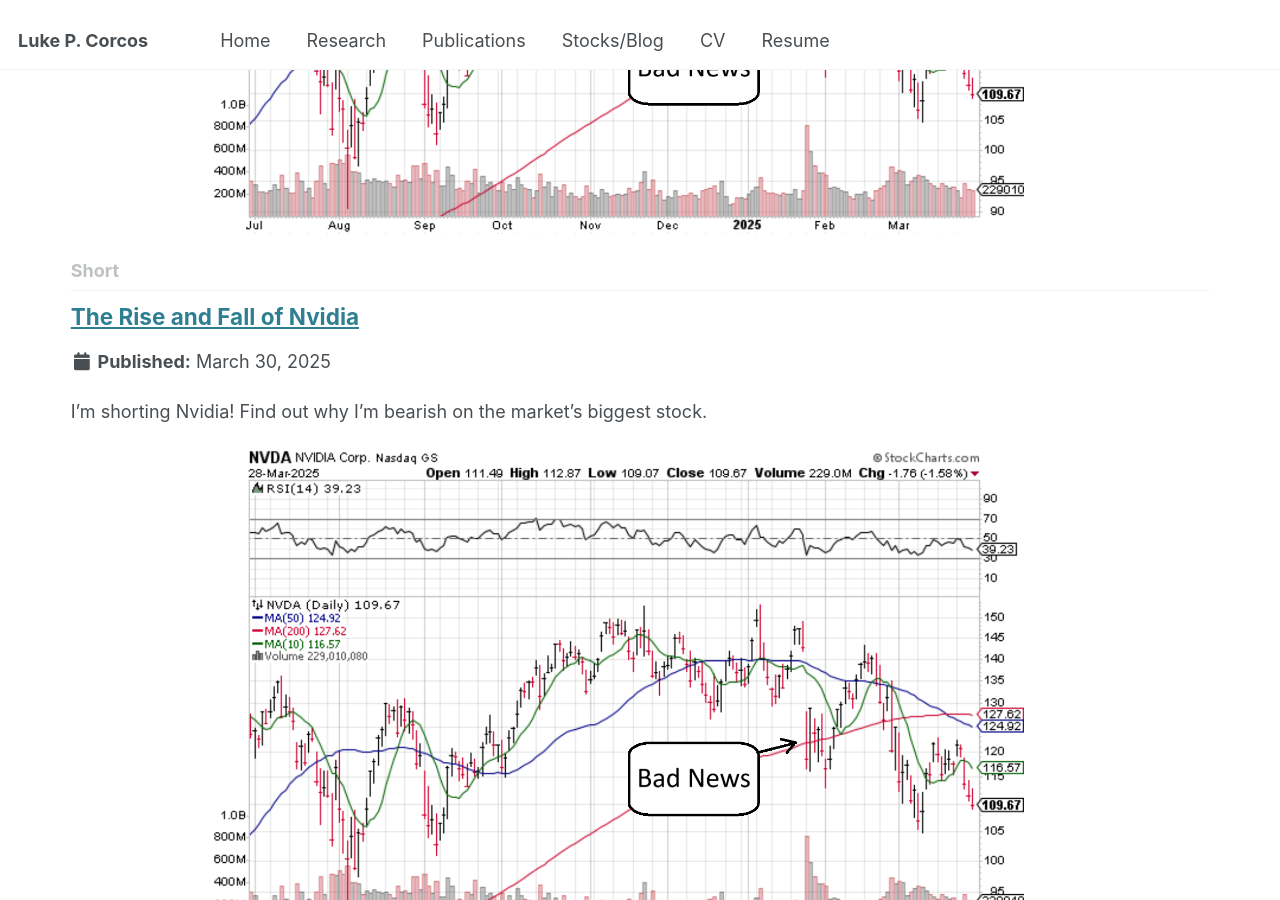
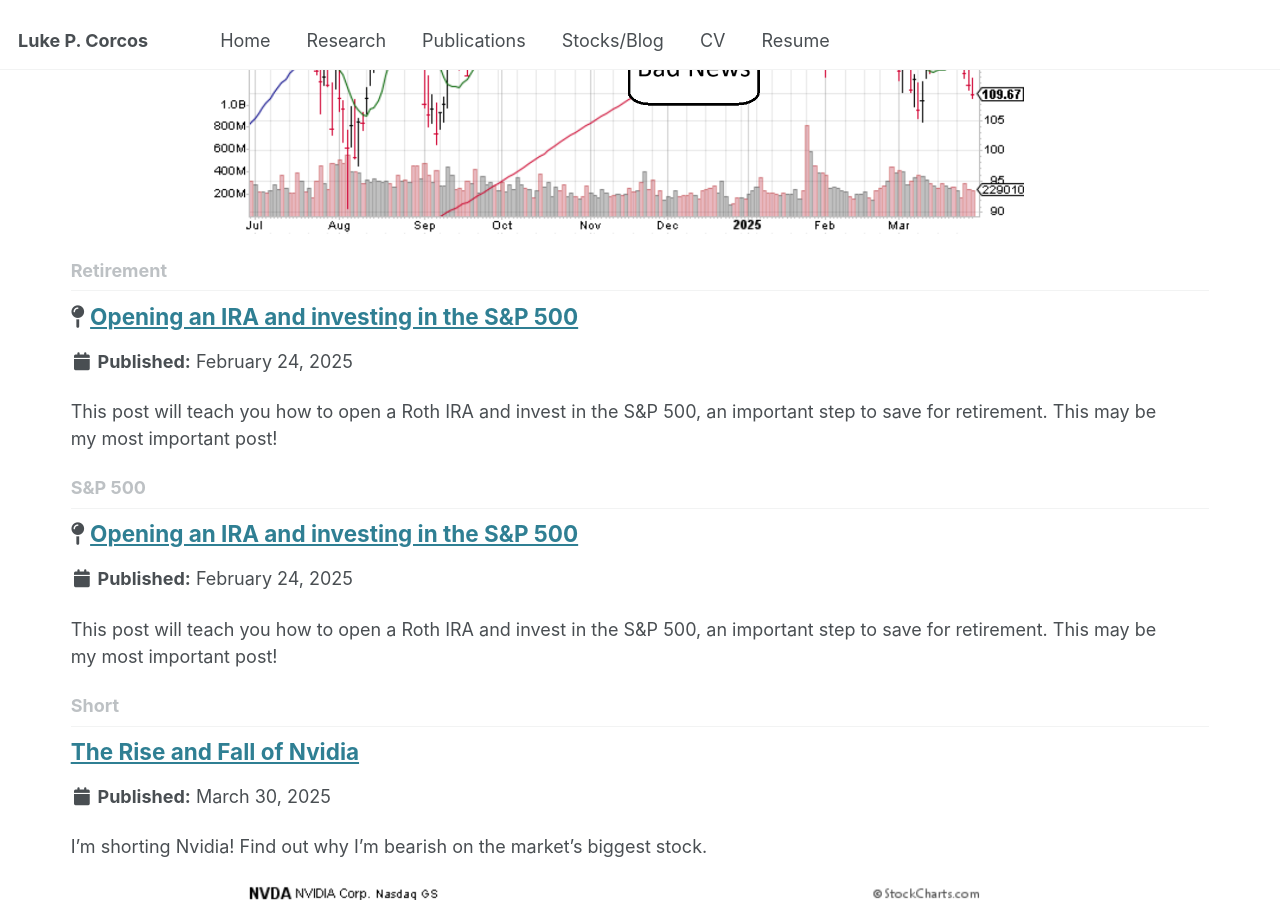
Before and after one commit to lpcorcos/lpcorcos.github.io, a Jekyll site: the page built from _pages/tag-archive.html, in a window 1280 px wide and 900 px high, scrolled down 828 px. Built offline with Jekyll 4.4.1, drawn with Linux system fonts in a browser that asks for light colours; some of the changed text lies outside the part shown.

Commit message:
Changed blog post to embedded pdf vs google doc.

```diff
--- a/_posts/2025/2025-02-24-Open_an_IRA.md
+++ b/_posts/2025/2025-02-24-Open_an_IRA.md
@@ -3,9 +3,9 @@
 date: 2025-02-24
 permalink: /stocks/open_an_IRA
 tags:
-  - stocks
+  - S&P 500
   - IRA
-  - retirement
+  - Retirement
 
 pinned: true
 
@@ -16,5 +16,5 @@
 This may be my most important post!
 
 <div style="text-align: center">
-<iframe src="https://docs.google.com/document/d/e/2PACX-1vSbhNZWE6IK4UFC5USN1fiMLhmOgDAHVDTvSoRc7xSSB7HKx6SBVczaZSoVd6BAHeJQBptEsoO7aekr/pub?embedded=true" width="800" height="800"></iframe>
+<iframe src="/stock_posts/Opening an IRA and investing in the S&P500.pdf" width="850" height="1000"></iframe>
 </div>
```
Also changed, not shown: _posts/2025/2025-03-30-Rise_Fall_NVDA.md (+6 -1 lines), 2 other files.
